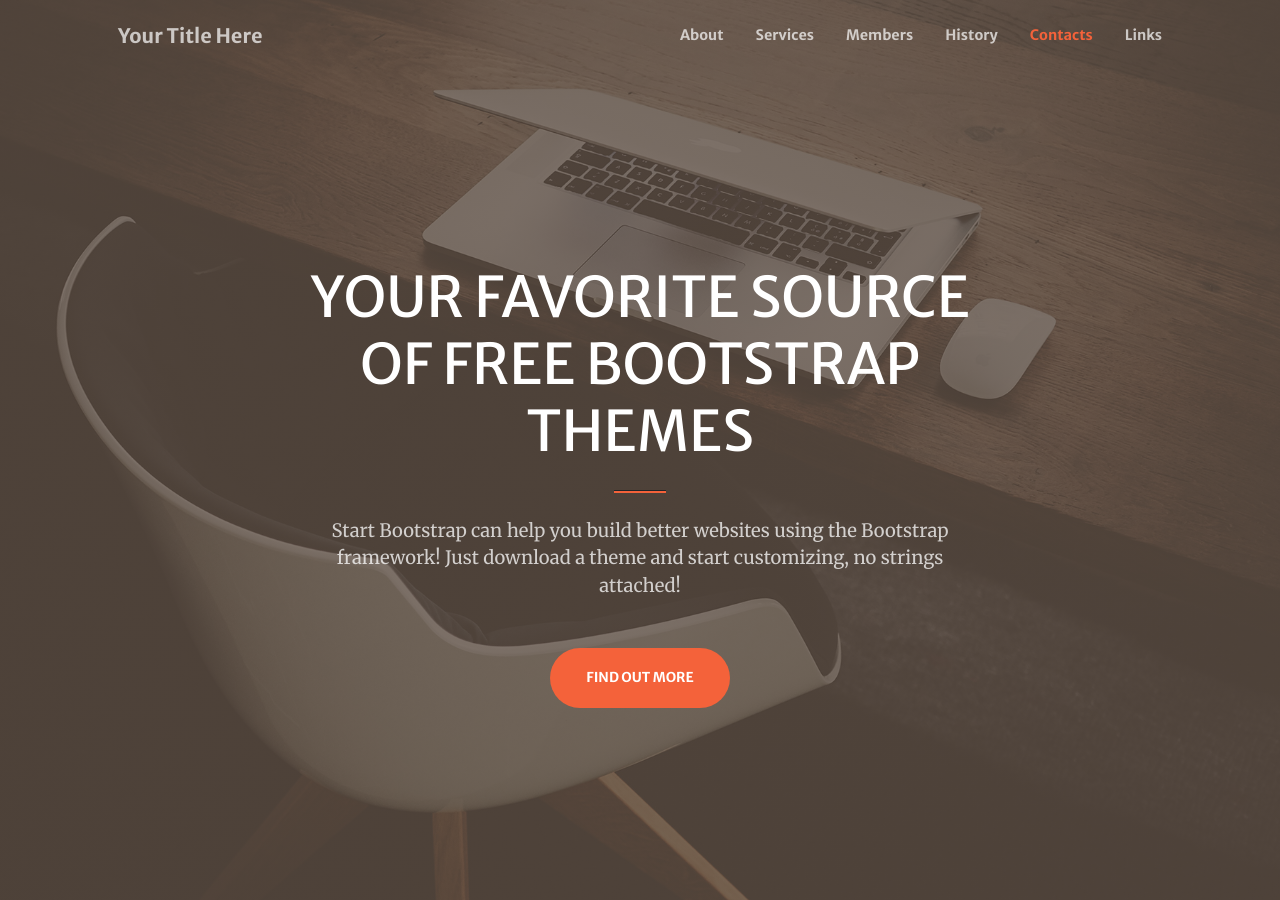
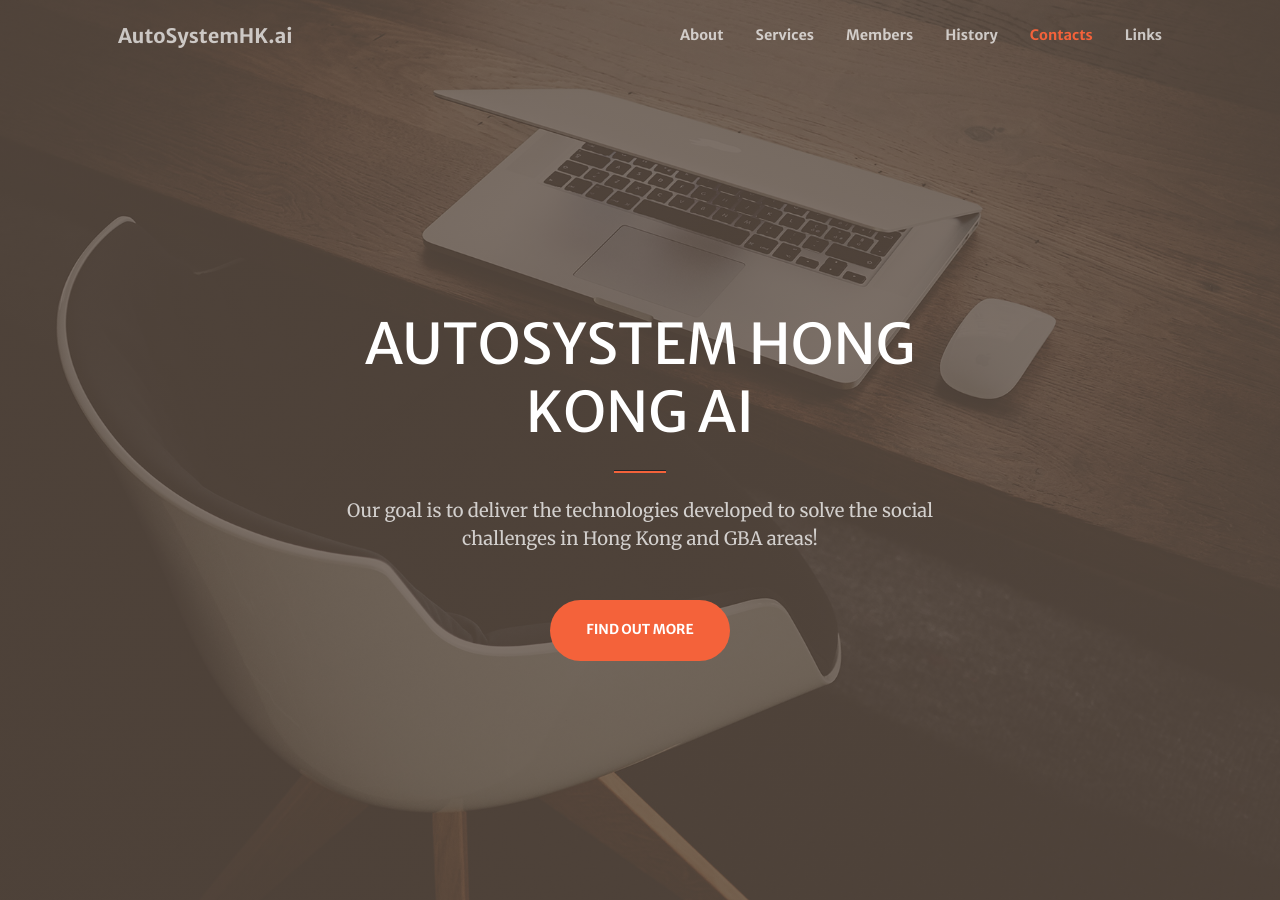
Before and after one commit to AutoSystemHK/AutoSystemHK.github.io, a Jekyll site: the page built from index.md, in a window 1280 px wide and 900 px high. Built offline with Jekyll 4.4.1, drawn with Linux system fonts in a browser that asks for light colours; comment, search, counter and statistics services are not loaded.

Commit message:
update data

```diff
--- a/_config.yml
+++ b/_config.yml
@@ -1,5 +1,5 @@
 # Site settings
-title: Your Title Here
+title: AutoSystemHK.ai
 description: > # this means to ignore newlines until "baseurl:"
 repository: vvalchev/creative-theme-jekyll-new
 baseurl: "/" # the subpath of your site, e.g. /blog/
--- a/index.md
+++ b/index.md
@@ -1,10 +1,9 @@
 ---
 layout: home
 header:
-  title: YOUR FAVORITE SOURCE OF FREE BOOTSTRAP THEMES
+  title: AUTOSYSTEM HONG KONG AI
   text: >
-    Start Bootstrap can help you build better websites using the Bootstrap
-    framework! Just download a theme and start customizing, no strings attached!
+   Our goal is to deliver the technologies developed to solve the social challenges in Hong Kong and GBA areas!
   action: # action button is optional
     label: Find Out More
     url: '#about'
```
